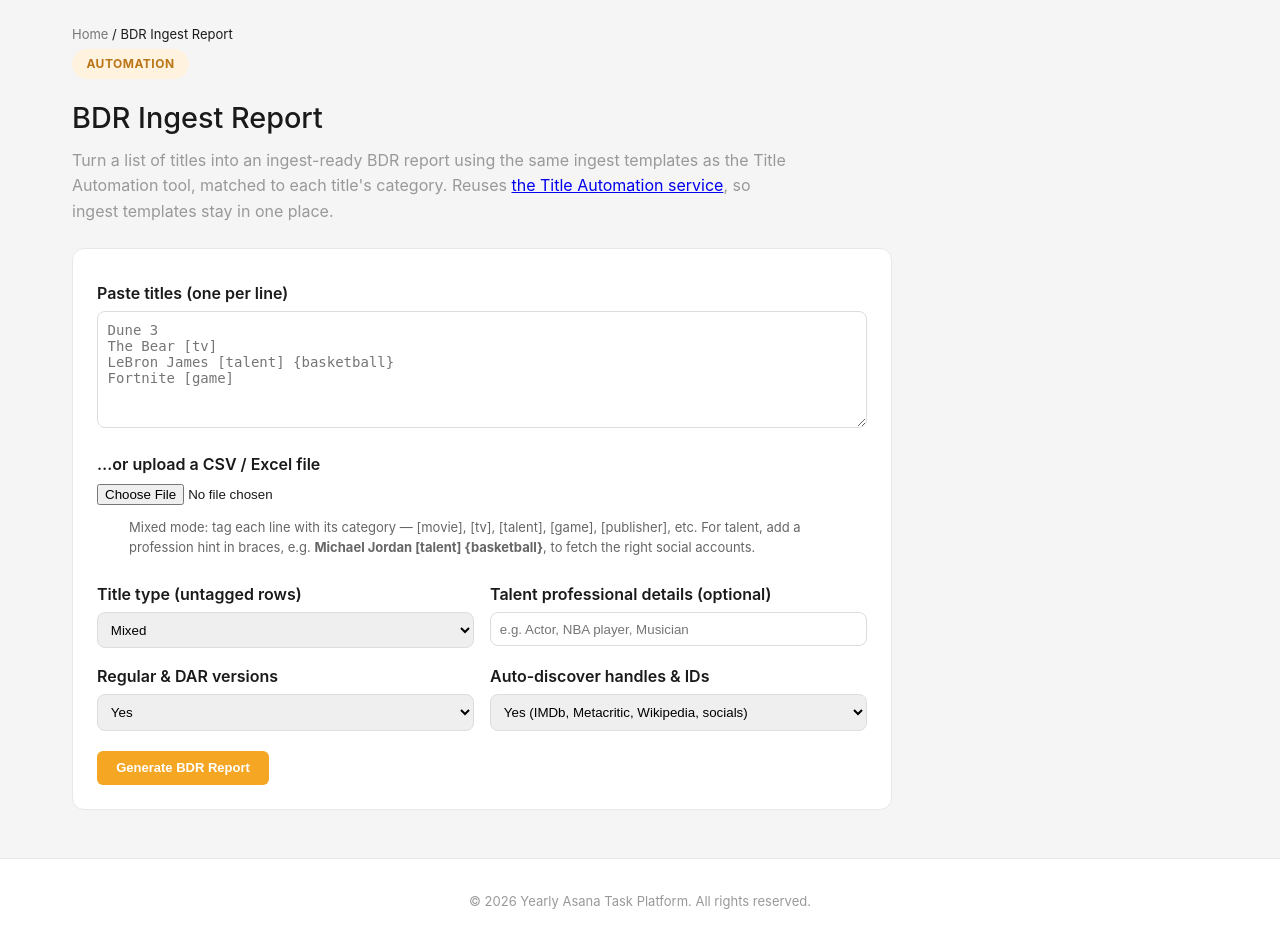
After one commit to ramesh680/yearly-asana-task, a Flask app: page /bdr-ingest in a window 1280 px wide. The commit adds this page. Run offline with Flask 3, Linux system fonts and the light colour scheme.

Commit message:
Fix deploy: add templates/bdr-ingest.html (name app.py renders) + BDR card & Automation tab in templates/index.html

```diff
--- /dev/null
+++ b/templates/bdr-ingest.html
@@ -0,0 +1,115 @@
+{% extends "base.html" %}
+
+{% block title %}BDR Ingest Report - {{ app_name }}{% endblock %}
+
+{% block content %}
+  <div class="crumbs"><a href="{{ url_for('index') }}">Home</a> / BDR Ingest Report</div>
+
+  <div class="container">
+    <span class="section-chip">Automation</span>
+    <h1 style="font-size:1.8rem;font-weight:500;margin-bottom:.4rem;">BDR Ingest Report</h1>
+    <p class="muted" style="max-width:720px;margin-bottom:1.5rem;">
+      Turn a list of titles into an ingest-ready BDR report using the same ingest templates
+      as the Title Automation tool, matched to each title's category. Reuses
+      <a href="{{ upstream }}" target="_blank" rel="noopener">the Title Automation service</a>,
+      so ingest templates stay in one place.
+    </p>
+
+    <div class="card" style="cursor:default;max-width:820px;">
+      <form id="bdrForm">
+        <label style="font-weight:600;display:block;margin:.5rem 0 .25rem;">Paste titles (one per line)</label>
+        <textarea name="bulk_text" rows="6" style="width:100%;padding:.6rem;border:1px solid #ddd;border-radius:8px;font-size:14px;box-sizing:border-box;"
+          placeholder="Dune 3&#10;The Bear [tv]&#10;LeBron James [talent] {basketball}&#10;Fortnite [game]"></textarea>
+
+        <label style="font-weight:600;display:block;margin:1rem 0 .25rem;">…or upload a CSV / Excel file</label>
+        <input type="file" name="bulk_file" accept=".csv,.xlsx,.xls" style="width:100%;">
+
+        <p class="note" style="margin-top:.6rem;">Mixed mode: tag each line with its category —
+          [movie], [tv], [talent], [game], [publisher], etc. For talent, add a profession hint
+          in braces, e.g. <b>Michael Jordan [talent] {basketball}</b>, to fetch the right social accounts.</p>
+
+        <div style="display:flex;gap:1rem;flex-wrap:wrap;margin-top:1rem;">
+          <div style="flex:1;min-width:220px;">
+            <label style="font-weight:600;display:block;margin-bottom:.25rem;">Title type (untagged rows)</label>
+            <select name="title_type" style="width:100%;padding:.55rem;border:1px solid #ddd;border-radius:8px;">
+              <option value="mixed" selected>Mixed</option>
+              <option value="movie">Movies</option>
+              <option value="tvshow">TV Shows</option>
+              <option value="talent">Talent</option>
+              <option value="game">Video Games</option>
+              <option value="beauty">Beauty (Health &amp; Beauty)</option>
+              <option value="beverages">Beverages</option>
+              <option value="sports">Sports Franchise</option>
+              <option value="general">General</option>
+              <option value="publisher">Publishers</option>
+            </select>
+          </div>
+          <div style="flex:1;min-width:220px;">
+            <label style="font-weight:600;display:block;margin-bottom:.25rem;">Talent professional details (optional)</label>
+            <input type="text" name="talent_profession" placeholder="e.g. Actor, NBA player, Musician"
+                   style="width:100%;padding:.55rem;border:1px solid #ddd;border-radius:8px;box-sizing:border-box;">
+          </div>
+        </div>
+
+        <div style="display:flex;gap:1rem;flex-wrap:wrap;margin-top:1rem;">
+          <div style="flex:1;min-width:220px;">
+            <label style="font-weight:600;display:block;margin-bottom:.25rem;">Regular &amp; DAR versions</label>
+            <select name="include_dar" style="width:100%;padding:.55rem;border:1px solid #ddd;border-radius:8px;">
+              <option value="true" selected>Yes</option>
+              <option value="false">No</option>
+            </select>
+          </div>
+          <div style="flex:1;min-width:220px;">
+            <label style="font-weight:600;display:block;margin-bottom:.25rem;">Auto-discover handles &amp; IDs</label>
+            <select name="auto_fetch" style="width:100%;padding:.55rem;border:1px solid #ddd;border-radius:8px;">
+              <option value="true" selected>Yes (IMDb, Metacritic, Wikipedia, socials)</option>
+              <option value="false">No (faster, format only)</option>
+            </select>
+          </div>
+        </div>
+
+        <button type="submit" class="btn" id="bdrGo" style="margin-top:1.25rem;">Generate BDR Report</button>
+      </form>
+    </div>
+
+    <div class="card" id="bdrOut" style="cursor:default;max-width:820px;display:none;margin-top:1.25rem;">
+      <div id="bdrMsg">Starting…</div>
+      <div style="height:10px;background:#eee;border-radius:6px;overflow:hidden;margin:.6rem 0;">
+        <div id="bdrFill" style="height:100%;width:0;background:#f5a623;transition:width .3s;"></div>
+      </div>
+      <div id="bdrDone"></div>
+    </div>
+  </div>
+
+  <script>
+    (function () {
+      const f = document.getElementById('bdrForm'), out = document.getElementById('bdrOut'),
+            fill = document.getElementById('bdrFill'), msg = document.getElementById('bdrMsg'),
+            done = document.getElementById('bdrDone'), go = document.getElementById('bdrGo');
+      f.addEventListener('submit', async (e) => {
+        e.preventDefault(); go.disabled = true; out.style.display = 'block'; done.innerHTML = '';
+        msg.textContent = 'Starting…'; fill.style.width = '2%';
+        try {
+          const r = await fetch('/bdr-ingest/start', { method: 'POST', body: new FormData(f) });
+          const j = await r.json();
+          if (!r.ok) { done.innerHTML = '<p class="note" style="color:#b42318;">' + (j.error || 'Failed to start') + '</p>'; go.disabled = false; return; }
+          poll(j.job_id);
+        } catch (err) { done.innerHTML = '<p class="note" style="color:#b42318;">Network error starting the job.</p>'; go.disabled = false; }
+      });
+      async function poll(id) {
+        try {
+          const r = await fetch('/bdr-ingest/status/' + id); const j = await r.json();
+          if (j.error) { done.innerHTML = '<p class="note" style="color:#b42318;">' + j.error + '</p>'; go.disabled = false; return; }
+          msg.textContent = j.message || 'Working…'; fill.style.width = (j.percent || 0) + '%';
+          if (j.status === 'done') {
+            done.innerHTML = '<p class="note">' + (j.rows || 0) + ' rows generated (' + (j.enriched || 0) +
+              ' enriched).</p><a class="btn" style="margin-top:.5rem;" href="/bdr-ingest/download/' + j.artifact_id + '">Download BDR Report (.xlsx)</a>';
+            go.disabled = false; return;
+          }
+          if (j.status === 'error') { done.innerHTML = '<p class="note" style="color:#b42318;">' + (j.error || j.message) + '</p>'; go.disabled = false; return; }
+          setTimeout(() => poll(id), 2000);
+        } catch (e) { setTimeout(() => poll(id), 2500); }
+      }
+    })();
+  </script>
+{% endblock %}
--- a/templates/index.html
+++ b/templates/index.html
@@ -50,11 +50,12 @@
       <button class="tab-btn" data-filter="sports" onclick="filterByCategory('sports')">Sports</button>
       <button class="tab-btn" data-filter="streaming" onclick="filterByCategory('streaming')">Streaming</button>
       <button class="tab-btn" data-filter="beauty" onclick="filterByCategory('beauty')">Beauty</button>
+      <button class="tab-btn" data-filter="automation" onclick="filterByCategory('automation')">Automation</button>
     </div>
 
     <!-- Tools Container (grouped by section) -->
     <div id="toolsContainer">
-      {% set cats = ['Healthcare', 'Education', 'Finance', 'Insurance', 'Sports', 'Streaming', 'Beauty'] %}
+      {% set cats = ['Healthcare', 'Education', 'Finance', 'Insurance', 'Sports', 'Streaming', 'Beauty', 'Automation'] %}
       {% for cat in cats %}
         {% set cat_tools = tools | selectattr('category', 'equalto', cat) | list %}
         {% if cat_tools %}
```
